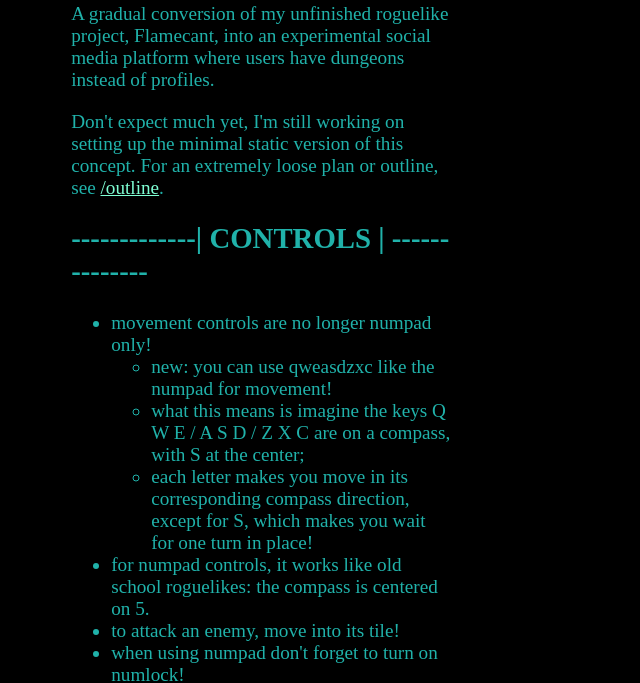
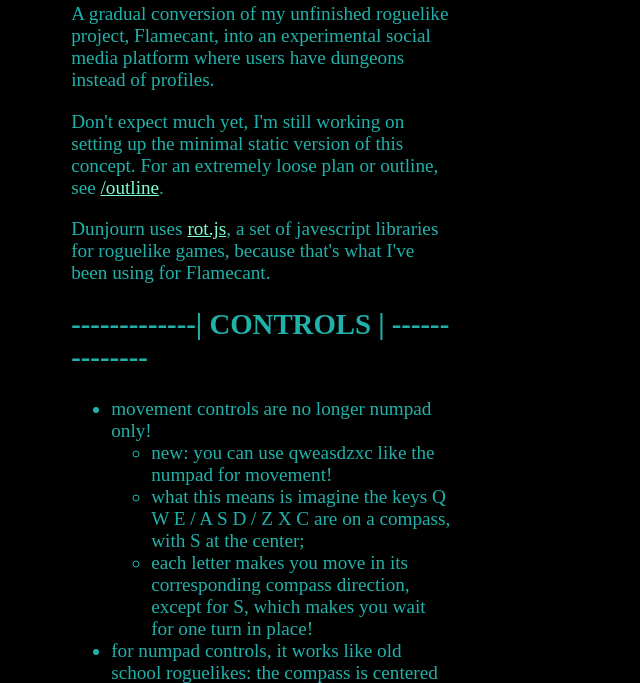
Before and after one commit to bnemeton/dunjourn, a website: page about.html in a window 1280 px wide. Shown: the part 138-821 px from the top of the page, without its empty margins (0-640 px from the left). Drawn offline with Linux system fonts and the light colour scheme.

Commit message:
updated about

```diff
--- a/about.html
+++ b/about.html
@@ -12,6 +12,7 @@
     <h1>DUNJOURN 0.0.1</h1>
     <P>A gradual conversion of my unfinished roguelike project, Flamecant, into an experimental social media platform where users have dungeons instead of profiles.</P>
     <p>Don't expect much yet, I'm still working on setting up the minimal static version of this concept. For an extremely loose plan or outline, see <a href="/outline.html">/outline</a>.</p>
+    <p>Dunjourn uses <a href="https://ondras.github.io/rot.js/hp/">rot.js</a>, a set of javescript libraries for roguelike games, because that's what I've been using for Flamecant.</p>
 
     <h2>-------------| CONTROLS | --------------</h2>
     <ul>
```
